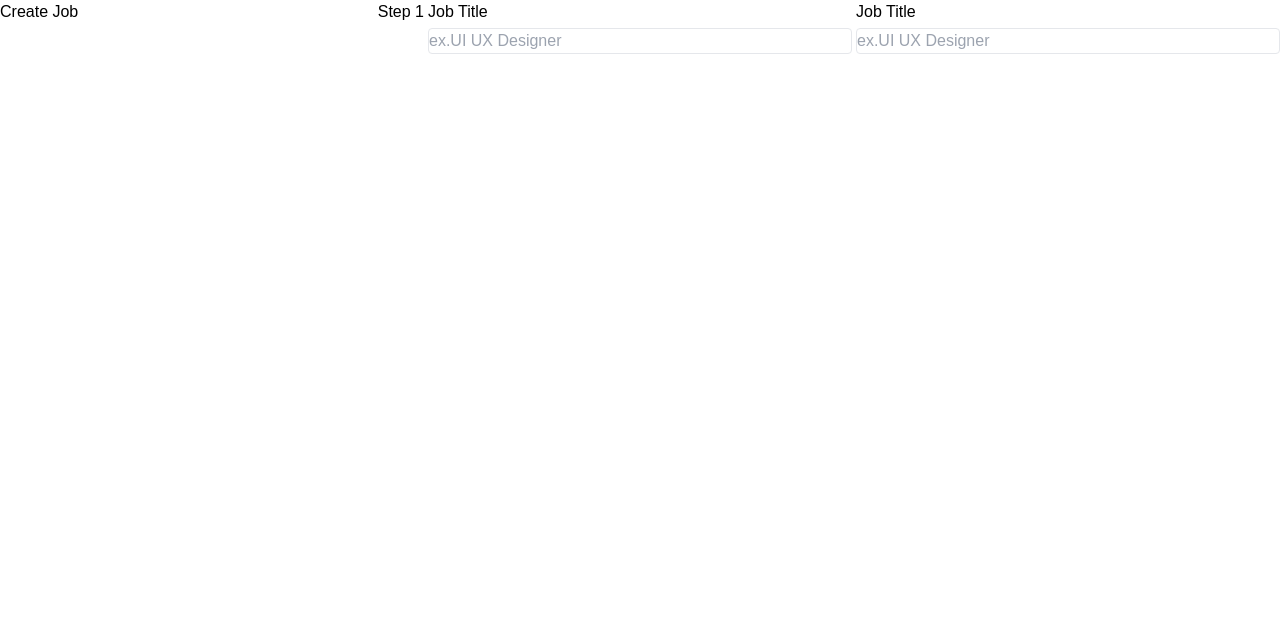
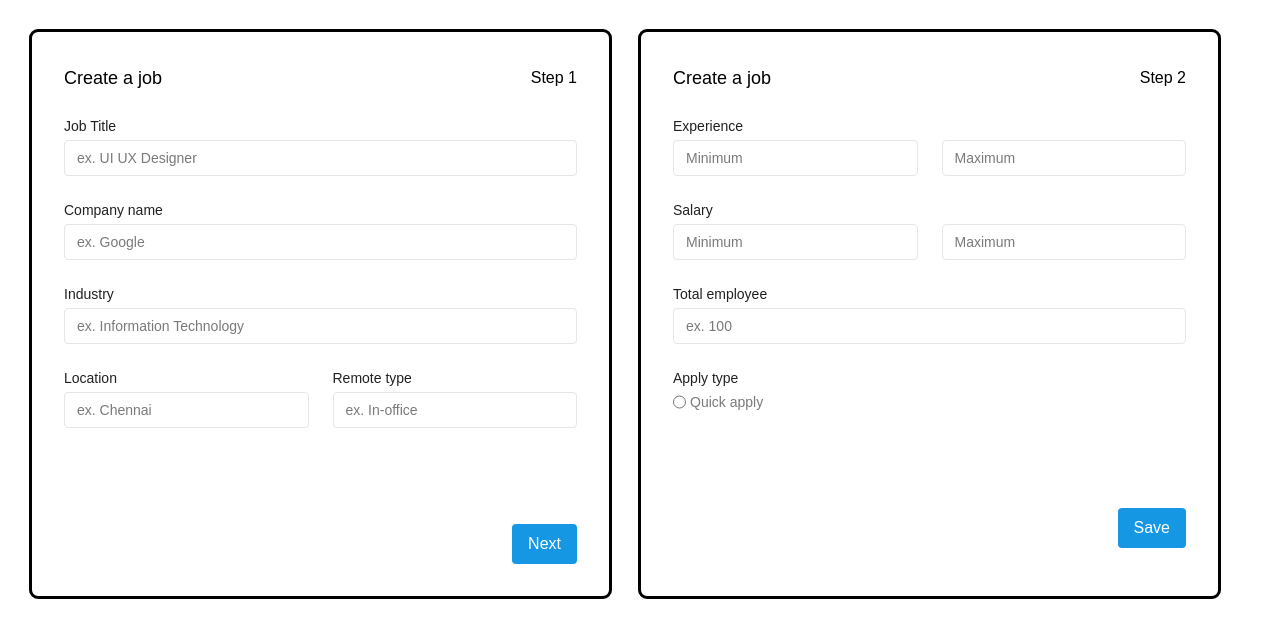
Before and after one commit to Ganesh-mBit/GV-forms-figma, a React (Create React App) app: page / in a window 1280 px wide. Shown: the top 638 px of the page. Built offline with nearby package versions, Linux system fonts and the light colour scheme.

Commit message:
craete Dialog component for rendering the form & it's components

```diff
--- a/src/App.css
+++ b/src/App.css
@@ -5,8 +5,10 @@
 @import url('https://fonts.googleapis.com/css2?family=Poppins:wght@300;400;500;600;700&family=Press+Start+2P&family=Raleway:wght@800&display=swap');
 
 html,
-body {
+body,
+:root {
   margin: 0;
   padding: 0;
+  box-sizing: border-box;
   font-family: 'Poppins', sans-serif;
 }
--- a/src/App.js
+++ b/src/App.js
@@ -1,13 +1,68 @@
 import './App.css';
-import TextField from './components/TextField';
-import Topbar from './components/Topbar';
+import Dialog from './components/Dialog';
+import Form from './components/Form';
+import TextField from "./components/TextField";
+import Topbar from "./components/Topbar";
+import TwoTextFieldSide from "./components/TwoTextFieldSide";
+import Button from "./components/Button";
+import RadioField from './components/RadioField';
+
+export const TextFieldLabelCSS = 'text-sm text-[#212121]';
+export const TextFieldInputCSS = 'text-sm placeholder-[#7A7A7A] px-3 py-2 h-[36px]';
 
 function App() {
+  const inputFields = [
+    { label: 'Job Title', placeHolder: 'ex. UI UX Designer', className: 'gap-1' },
+    { label: 'Company name', placeHolder: 'ex. Google', className: 'gap-1' },
+    { label: 'Industry', placeHolder: 'ex. Information Technology', className: 'gap-1' }
+  ];
+
+  const setp1SideFields = [
+    { label: 'Location', placeHolder: 'ex. Chennai', className: 'gap-1' },
+    { label: 'Remote type', placeHolder: 'ex. In-office', className: 'gap-1' }
+  ];
+
+  const setp2SideFields1 = [
+    { label: 'Experience', placeHolder: 'Minimum', className: 'gap-1' },
+    { label: '', placeHolder: 'Maximum', className: 'gap-1' }
+  ];
+
+  const setp2SideFields2 = [
+    { label: 'Salary', placeHolder: 'Minimum', className: 'gap-1' },
+    { label: '', placeHolder: 'Maximum', className: 'gap-1' }
+  ];
+
+  const setp2RadioFields = [
+    { label: 'Quick apply', className: 'gap-1' },
+    { label: 'External apply', className: 'gap-1' }
+  ];
+
   return (
-    <div className='flex gap-1'>
-      <Topbar leftLabel="Create Job" rightLabel="Step 1" />
-      <TextField label="Job Title" placeHolder="ex.UI UX Designer" className="gap-1" />
-      <TextField label="Job Title" placeHolder="ex.UI UX Designer" className="gap-1" />
+    <div className='p-8 flex flex-wrap gap-8'>
+      <Dialog className="w-[577px] h-[564px] bg-[#FFFFFF] outline p-8 rounded-md gap-24">
+        <Form className="gap-6">
+          <Topbar className="items-center" leftLabel="Create a job" leftLabelCSS="text-lg" rightLabel="Step 1" />
+          {inputFields?.map((item, id) => (
+            <TextField labelCSS="text-sm text-[#212121]" inputCSS="h-[36px] text-sm placeholder-[#7A7A7A] px-3 py-2" key={id} label={item.label} placeHolder={item.placeHolder} className={item.className} />
+          ))}
+          <TwoTextFieldSide fields={setp1SideFields} className="gap-6" />
+        </Form>
+        <div className='flex justify-end'>
+          <Button className="text-[#FFFFFF] bg-[#1597E4] py-2 px-4">Next</Button>
+        </div>
+      </Dialog>
+      <Dialog className="w-[577px] h-[564px] bg-[#FFFFFF] outline p-8 rounded-md gap-24">
+        <Form className="gap-6">
+          <Topbar className="items-center" leftLabel="Create a job" leftLabelCSS="text-lg" rightLabel="Step 2" />
+          <TwoTextFieldSide fields={setp2SideFields1} className="gap-6" />
+          <TwoTextFieldSide fields={setp2SideFields2} className="gap-6" />
+          <TextField labelCSS="text-sm text-[#212121]" inputCSS="h-[36px] text-sm placeholder-[#7A7A7A] px-3 py-2" label="Total employee" placeHolder="ex. 100" className="gap-1" />
+          <RadioField label="Apply type" labelCSS="text-sm text-[#212121]" className="gap-1" />
+        </Form>
+        <div className='flex justify-end'>
+          <Button className="text-[#FFFFFF] bg-[#1597E4] py-2 px-4">Save</Button>
+        </div>
+      </Dialog>
     </div>
   );
 }
--- a/src/components/Button.js
+++ b/src/components/Button.js
@@ -1,9 +1,10 @@
 import React from 'react';
+import { twMerge } from 'tailwind-merge';
 
-const Button = ({ label, className }) => {
+const Button = ({ children, className }) => {
   return (
-    <button className={className}>
-      {label}
+    <button className={twMerge('rounded', className)}>
+      {children}
     </button>
   )
 }
--- /dev/null
+++ b/src/components/Dialog.js
@@ -0,0 +1,12 @@
+import React from 'react';
+import { twMerge } from 'tailwind-merge';
+
+const Dialog = ({ className, children }) => {
+  return (
+    <div className={twMerge('flex flex-col', className)}>
+      {children}
+    </div>
+  )
+}
+
+export default Dialog;
--- /dev/null
+++ b/src/components/RadioField.js
@@ -0,0 +1,16 @@
+import React from 'react'
+import { twMerge } from 'tailwind-merge';
+
+const RadioField = ({ className, label, labelCSS }) => {
+  return (
+    <div className={twMerge('w-full flex flex-col', className)}>
+      <h1 className={twMerge('block', labelCSS)}>{label}&nbsp;</h1>
+      <div className='flex gap-1'>
+        <input className='border-2 border-[#7A7A7A]' id='quick' type="radio" />
+        <label htmlFor="quick" className={twMerge('block text-sm text-[#7A7A7A]')}>Quick apply</label>
+      </div>
+    </div>
+  );
+}
+
+export default RadioField;
--- a/src/components/TextField.js
+++ b/src/components/TextField.js
@@ -5,7 +5,7 @@ const TextField = ({ label, placeHolder, className, labelCSS, inputCSS }) => {
   return (
     <div className={twMerge('w-full flex flex-col', className)}>
       <h1 className={twMerge('block', labelCSS)}>{label}&nbsp;</h1>
-      <input className={twMerge('border rounded', inputCSS)} type="text" placeholder={placeHolder} />
+      <input className={twMerge('border border-[#E6E6E6] rounded', inputCSS)} type="text" placeholder={placeHolder} />
     </div>
   );
 };
--- a/src/components/TwoTextFieldSide.js
+++ b/src/components/TwoTextFieldSide.js
@@ -1,11 +1,12 @@
 import React from 'react';
 import { twMerge } from 'tailwind-merge';
+import TextField from './TextField';
 
 const TwoTextFieldSide = ({ className, fields = [] }) => {
   return (
     <div className={twMerge('flex', className)}>
       {fields?.map((item) => (
-        <TextField label={item?.label} placeHolder={item?.placeHolder} className={item?.className} />
+        <TextField labelCSS="text-sm text-[#212121]" inputCSS="h-[36px] text-sm placeholder-[#7A7A7A] px-3 py-2"  label={item?.label} placeHolder={item?.placeHolder} className={item?.className} />
       ))}
     </div>
   )
```
